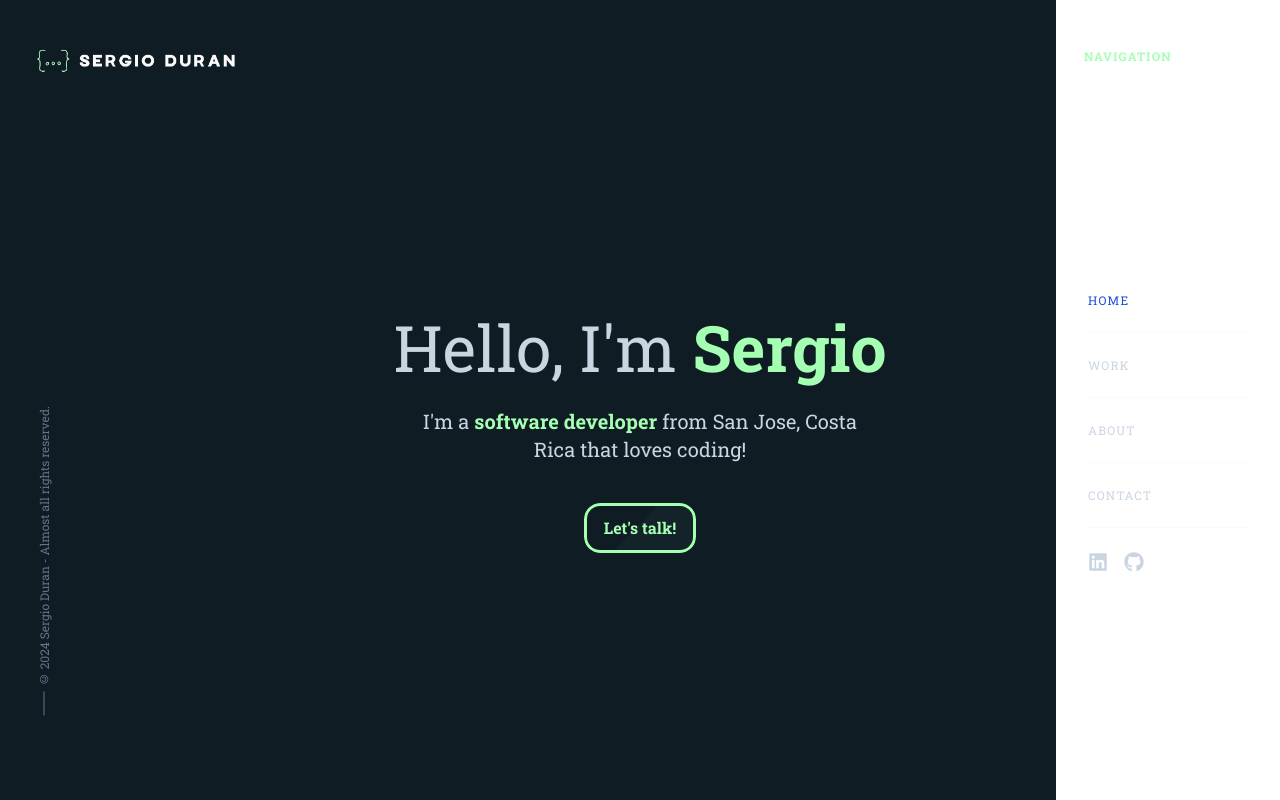
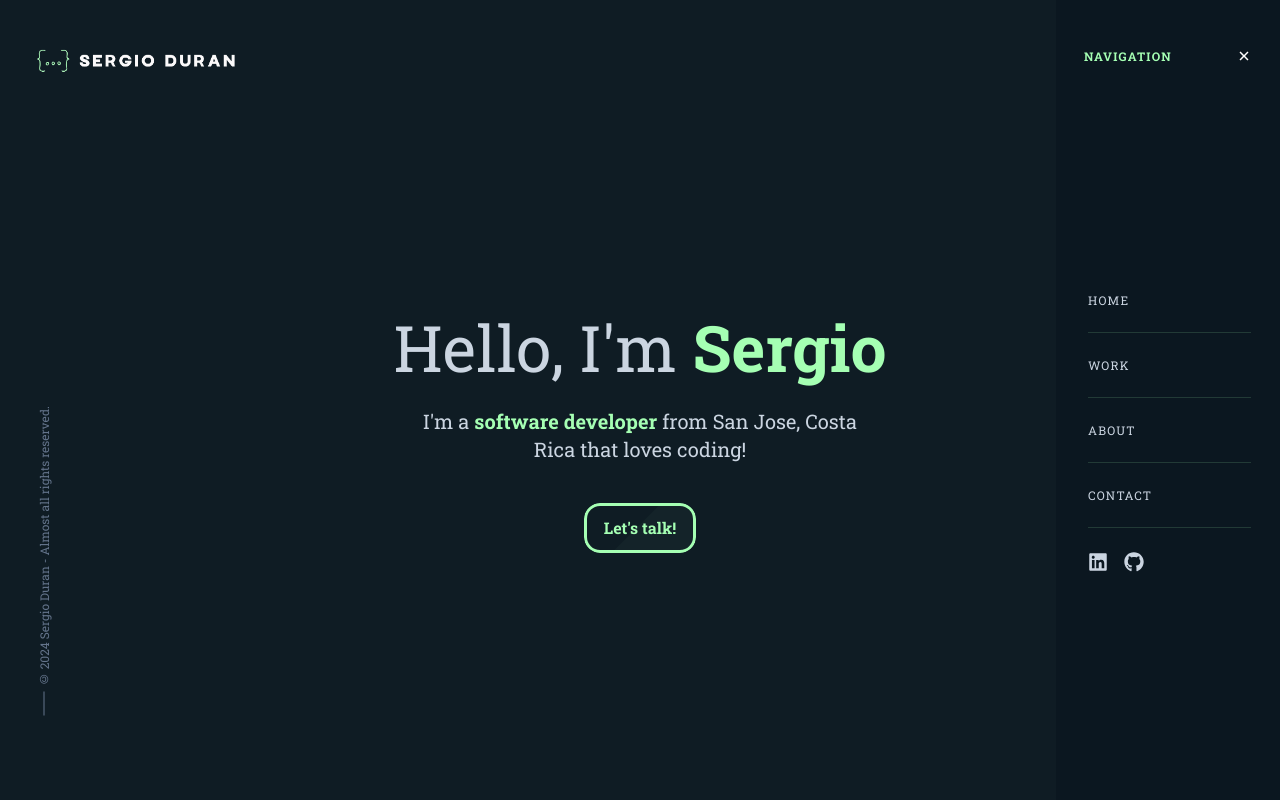
Before and after one commit to tutaabsoluta/portfolio, a React (Vite) app: page / in a window 1280 px wide. Both pictures are taken after a click on the button "Open main menu". Shown: the top 800 px of the page. Built offline with nearby package versions, Linux system fonts and the light colour scheme.

Commit message:
button link fixes

```diff
--- a/src/App.jsx
+++ b/src/App.jsx
@@ -23,4 +23,4 @@ function App() {
 
 export default App;
 
-// TODO: Animaciones. Form: validar, captcha, nodemail. Semantic tags (navbar)
+// TODO: Animaciones. Form: validar, captcha, nodemail. Semantic tags (navbar) revisar tipografias y paddings de divs relativos
--- a/src/components/header/BurgerMenu.jsx
+++ b/src/components/header/BurgerMenu.jsx
@@ -10,12 +10,12 @@ export const BurgerMenu = () => {
   };
 
   return (
-    <nav className="bg-white border-gray-200 dark:bg-neutral">
-      <div className="max-w-screen-xl flex flex-wrap items-center justify-between mx-auto p-4 relative">
+    <nav className="border-gray-200 bg-neutral">
+      <div>
         <button
           data-collapse-toggle="navbar-default"
           type="button"
-          className="inline-flex items-center p-2 w-10 h-10 justify-center text-sm text-gray-500 rounded-lg hover:bg-gray-100 focus:outline-none focus:ring-2 focus:ring-gray-200 dark:text-gray-400 dark:hover:bg-gray-700 dark:focus:ring-gray-600"
+          className="inline-flex items-center p-2 md:w-10 md:h-10 justify-center text-sm  rounded-lg focus:outline-none focus:ring-2 text-gray-400 hover:bg-gray-700 focus:ring-gray-600"
           aria-controls="navbar-default"
           aria-expanded={isOpen}
           onClick={onToggle}
@@ -40,11 +40,11 @@ export const BurgerMenu = () => {
         <div
           className={`${
             isOpen
-              ? "fixed top-0 right-0 min-w-56 h-screen bg-white dark:bg-secondary z-50"
+              ? "fixed top-0 right-0 min-w-full xl:min-w-56 h-screen bg-secondary z-50"
               : "hidden"
           }`}
         >
-          <div className="flex items-center justify-center gap-16 mt-12">
+          <div className="flex items-center justify-between xl:justify-center px-8 xl:px-0 xl:gap-16 mt-12">
             <h3 className="uppercase text-xs tracking-widest text-primary">
               Navigation
             </h3>
@@ -52,11 +52,12 @@ export const BurgerMenu = () => {
               <IoCloseSharp />
             </button>
           </div>
-          <ul className="font-medium flex flex-col items-start justify-center h-full space-y-6 ml-8 -mt-8">
+          <ul className="font-medium flex flex-col items-start justify-center h-full space-y-6 ml-8 -mt-16 xl:-mt-8">
             <li>
               <a
                 href="#"
-                className="block py-2 px-3 text-white bg-blue-700 rounded md:bg-transparent md:text-blue-700 md:p-0 dark:text-white md:dark:text-terciary md:dark:hover:text-optional hover:scale-105 transition-all duration-300 uppercase text-xs tracking-widest"
+                onClick={() => setIsOpen(false)}
+                className="block py-2 px-3 rounded md:bg-transparent md:p-0 text-terciary hover:text-optional hover:scale-105 transition-all duration-300 uppercase text-xs tracking-widest"
                 aria-current="page"
               >
                 Home
@@ -66,7 +67,8 @@ export const BurgerMenu = () => {
             <li>
               <a
                 href="#work"
-                className="block py-2 px-3 text-terciary rounded hover:bg-gray-100 md:hover:bg-transparent md:border-0 md:hover:text-blue-700 md:p-0 dark:text-terciary md:dark:hover:text-optional hover:scale-105 transition-all duration-300 dark:hover:bg-gray-700 dark:hover:text-white md:dark:hover:bg-transparent uppercase text-xs tracking-widest"
+                onClick={() => setIsOpen(false)}
+                className="block py-2 px-3 rounded md:bg-transparent md:p-0 text-terciary hover:text-optional hover:scale-105 transition-all duration-300 uppercase text-xs tracking-widest"
               >
                 Work
               </a>
@@ -75,7 +77,8 @@ export const BurgerMenu = () => {
             <li>
               <a
                 href="#about"
-                className="block py-2 px-3 text-terciary rounded hover:bg-gray-100 md:hover:bg-transparent md:border-0 md:hover:text-blue-700 md:p-0 dark:text-terciary md:dark:hover:text-optional hover:scale-105 transition-all duration-300 dark:hover:bg-gray-700 dark:hover:text-white md:dark:hover:bg-transparent uppercase text-xs tracking-widest"
+                onClick={() => setIsOpen(false)}
+                className="block py-2 px-3 rounded md:bg-transparent md:p-0 text-terciary hover:text-optional hover:scale-105 transition-all duration-300 uppercase text-xs tracking-widest"
               >
                 About
               </a>
@@ -84,7 +87,8 @@ export const BurgerMenu = () => {
             <li>
               <a
                 href="#contact"
-                className="block py-2 px-3 text-terciary rounded hover:bg-gray-100 md:hover:bg-transparent md:border-0 md:hover:text-blue-700 md:p-0 dark:text-terciary md:dark:hover:text-optional hover:scale-105 transition-all duration-300 dark:hover:bg-gray-700 dark:hover:text-white md:dark:hover:bg-transparent uppercase text-xs tracking-widest"
+                onClick={() => setIsOpen(false)}
+                className="block py-2 px-3 rounded md:bg-transparent md:p-0 text-terciary hover:text-optional hover:scale-105 transition-all duration-300 uppercase text-xs tracking-widest"
               >
                 Contact
               </a>
--- a/src/components/header/Header.jsx
+++ b/src/components/header/Header.jsx
@@ -4,7 +4,7 @@ import { IoIosArrowDown } from "react-icons/io";
 export const Header = () => {
   return (
     <header
-      className="relative flex items-center justify-center h-screen -mt-20"
+      className="relative flex items-center justify-center h-screen -mt-20 mb-12 md:mb-0"
       id="home"
     >
       {/* Content */}
@@ -12,7 +12,7 @@ export const Header = () => {
         <div className="flex items-center gap-8">
           <div>
             <h1 className="text-terciary">
-              Hello, I'm <br className="block md:hidden" />
+              Hello, I'm {""}
               <span className="font-bold text-primary">Sergio</span>
             </h1>
           </div>
@@ -25,7 +25,7 @@ export const Header = () => {
           from San Jose, Costa Rica that loves coding!
         </p>
 
-        <Button text={`Let's talk!`} />
+        <Button toSection={'#contact'} text={`Let's talk!`} />
       </div>
 
       <div className="flex items-center gap-2 absolute md:right-24 bottom-24">
--- a/src/components/header/Navbar.jsx
+++ b/src/components/header/Navbar.jsx
@@ -2,16 +2,16 @@ import { BurgerMenu } from "./BurgerMenu";
 
 export const Navbar = () => {
   return (
-    <nav className="w-full mx-auto p-5 relative z-20">
+    <div className="w-full mx-auto p-5 relative z-20">
       <div className="flex justify-between items-center">
         <a href="#">
           <img src="logo.png" alt="" className="hidden md:block h-20 w-full" />
         </a>
 
-        <div>
+        <div className="fixed top-10 right-2 md:right-6">
          <BurgerMenu />
         </div>
       </div>
-    </nav>
+    </div>
   );
 };
--- a/src/components/utils/Button.jsx
+++ b/src/components/utils/Button.jsx
@@ -1,6 +1,6 @@
-export const Button = ({ text }) => {
+export const Button = ({ text, toSection }) => {
   return (
-<a href="#contact" className="relative items-center justify-start inline-block px-5 py-3 overflow-hidden font-bold rounded-2xl group">
+<a href={ toSection } className="relative items-center justify-start inline-block px-5 py-3 overflow-hidden font-bold rounded-2xl group cursor-pointer">
     <span className="w-32 h-32 rotate-45 translate-x-12 -translate-y-2 absolute left-0 top-0 bg-primary opacity-[3%]"></span>
     <span className="absolute top-0 left-0 w-48 h-48 -mt-1 transition-all duration-500 ease-in-out rotate-45 -translate-x-56 -translate-y-24 bg-primary opacity-100 group-hover:-translate-x-8"></span>
     <span className="relative w-full text-left text-primary transition-colors duration-200 ease-in-out group-hover:text-accent">{ text }</span>
```
